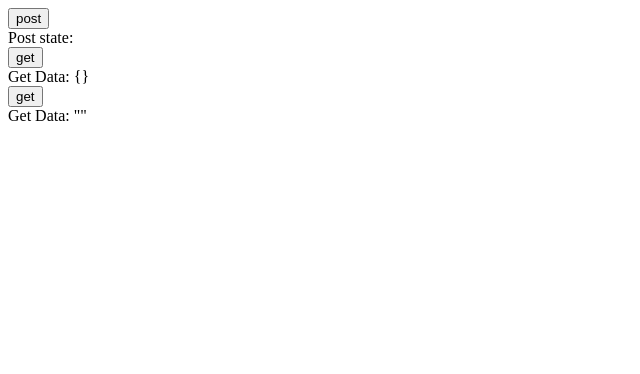
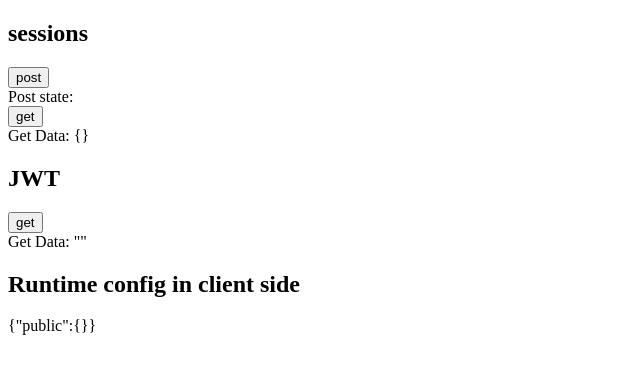
Before and after one commit to 1tsuki/nuxt3-supabase-oidc, a Nuxt app in the folder nuxt3/: page / in a window 1280 px wide. Shown: the top 374 px of the page, without its empty margins (0-640 px from the left). Built offline with nearby package versions, Linux system fonts and the light colour scheme.

Commit message:
improved app.vue

```diff
--- a/nuxt3/app.vue
+++ b/nuxt3/app.vue
@@ -21,15 +21,29 @@
     jwt.value = data.value || ''
   }
 
+  const config = useRuntimeConfig()
+
 </script>
 
 <template>
   <div>
-    <div><button @click="post">post</button></div>
-    <div>Post state: {{ resDataSuccess }}</div>
-    <div><button @click="get">get</button></div>
-    <div>Get Data: {{ JSON.stringify(resData) }}</div>
-    <div><button @click="getJwt">get</button></div>
+    <div>
+      <h2>sessions</h2>
+      <div><button @click="post">post</button></div>
+      <div>Post state: {{ resDataSuccess }}</div>
+      <div><button @click="get">get</button></div>
+      <div>Get Data: {{ JSON.stringify(resData) }}</div>
+    </div>
+
+    <div>
+      <h2>JWT</h2>
+      <div><button @click="getJwt">get</button></div>
     <div>Get Data: {{ JSON.stringify(jwt) }}</div>
+    </div>
+
+    <div>
+      <h2>Runtime config in client side</h2>
+      <p>{{ JSON.stringify(config) }}</p>
+    </div>
   </div>
 </template>
```
